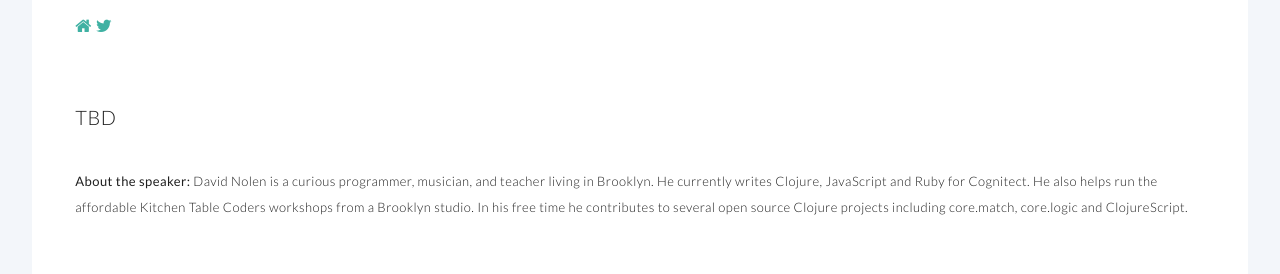
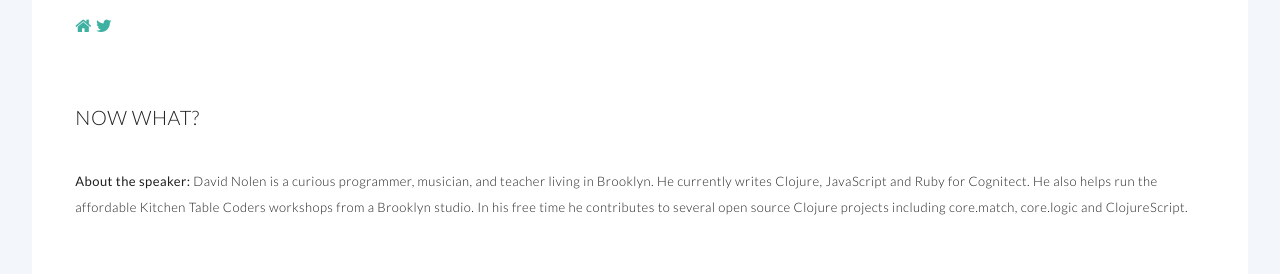
Before and after one commit to euroclojureorg/euroclojureorg.github.io, a Jekyll site: the page built from speakers.html, in a window 1280 px wide and 900 px high, scrolled down 1135 px. Shown: the part 155-429 px from the top of the window. Built offline with Jekyll 4.4.1, drawn with Linux system fonts in a browser that asks for light colours.

Commit message:
Update speakers.html

```diff
--- a/speakers.html
+++ b/speakers.html
@@ -34,7 +34,7 @@ title: EuroClojure 2016 - Speakers
 <h3><a href="http://www.cognitect.com">Cognitect</a></h3><p><a href="http://swannodette.github.io/" class="icon fa-home logo"></a> <a href="http://twitter.com/swannodette" class="icon fa-twitter logo"></a> </p>
 </section></div>
 <div class="8u"><section>
-<h3><a name="dnolen">TBD</a></h3>
+<h3><a name="dnolen">Now what?</a></h3>
 <p></p><div class="bio"><p><b>About the speaker:</b> David Nolen is a curious programmer, musician, and teacher living in Brooklyn. He currently writes Clojure, JavaScript and Ruby for Cognitect. He also helps run the affordable Kitchen Table Coders workshops from a Brooklyn studio. In his free time he contributes to several open source Clojure projects including core.match, core.logic and ClojureScript.</p></div>
 </section></div>
 </div>
```
